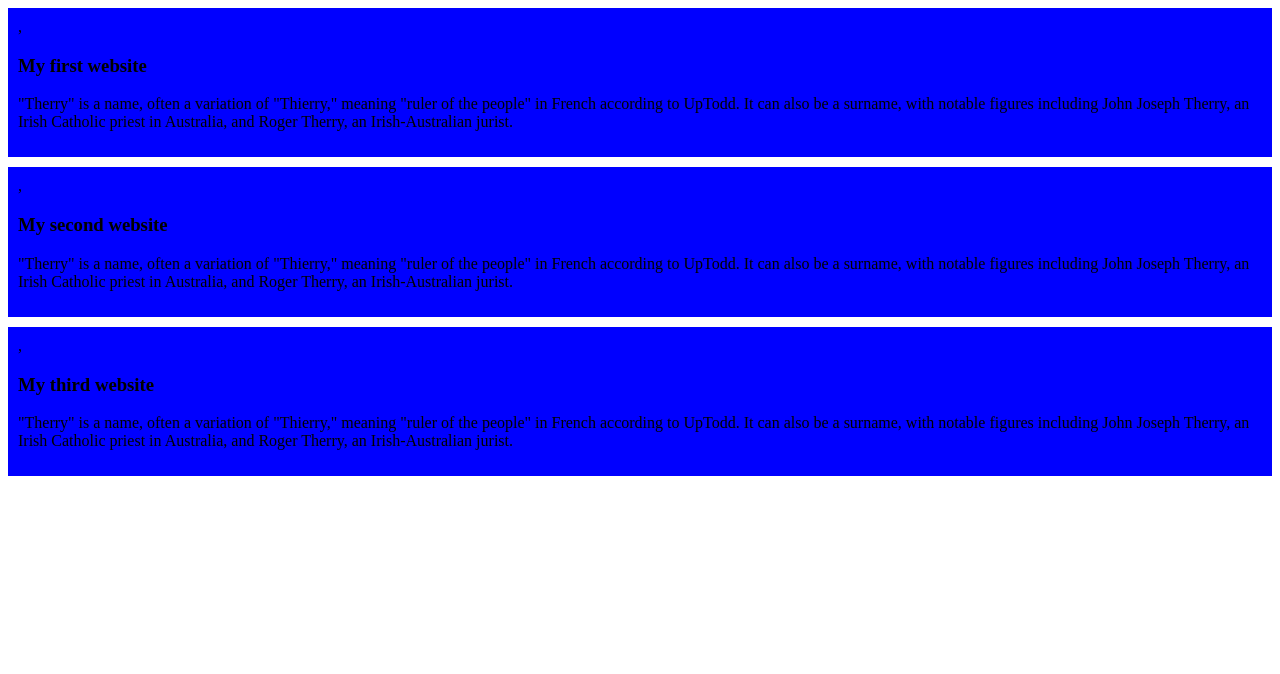
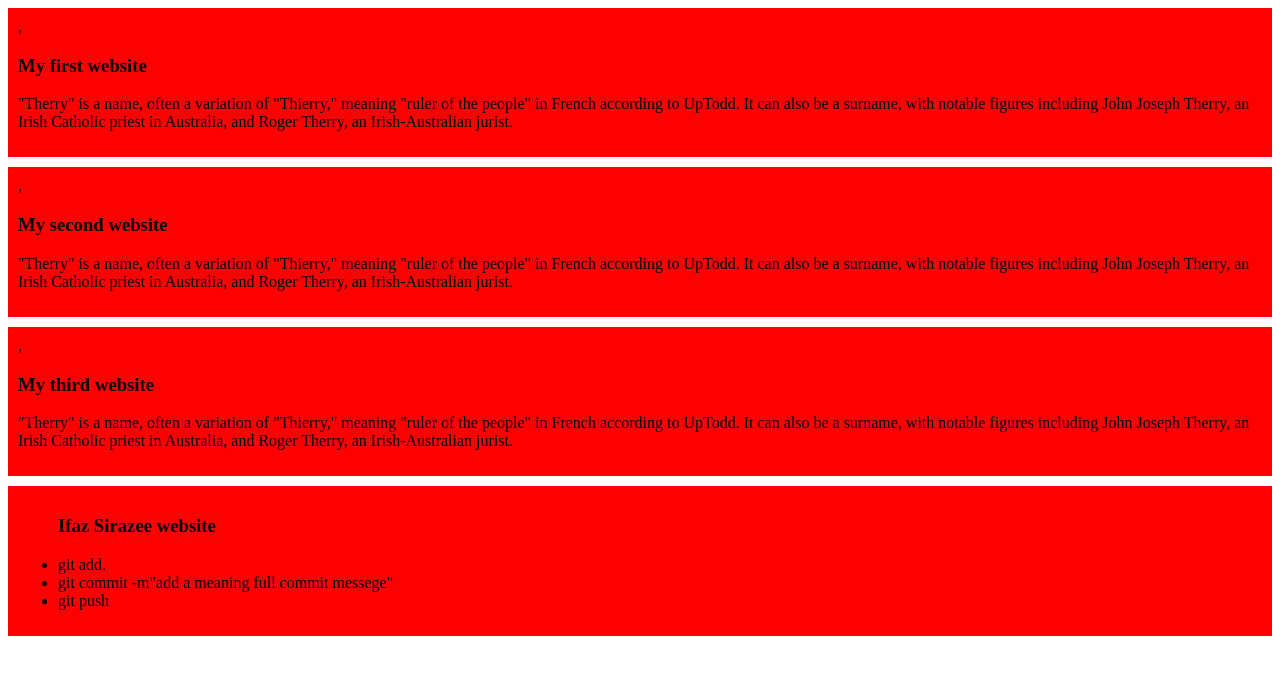
Before and after one commit to sirazee/my-simple-website, a plain HTML site: page index.html in a window 1280 px wide. Drawn offline with Linux system fonts and the light colour scheme.

Commit message:
add a meaning full commit messege

```diff
--- a/index.html
+++ b/index.html
@@ -19,5 +19,15 @@
         <h3>My third website</h3>
         <p>"Therry" is a name, often a variation of "Thierry," meaning "ruler of the people" in French according to UpTodd. It can also be a surname, with notable figures including John Joseph Therry, an Irish Catholic priest in Australia, and Roger Therry, an Irish-Australian jurist. </p>
     </div>
+    <div>
+        <ul>
+            <h3>Ifaz Sirazee website</h3>
+            <li>git add.</li>
+            <li>git commit -m"add a meaning full commit messege"</li>
+            <li>git push
+
+            </li>
+        </ul>
+    </div>
 </body>
 </html>
--- a/styels/ifaz.css
+++ b/styels/ifaz.css
@@ -1,5 +1,5 @@
 div {
-        background-color: blue;
+        background-color:red;
         padding: 10px;
         margin-bottom: 10px;
 }
```
